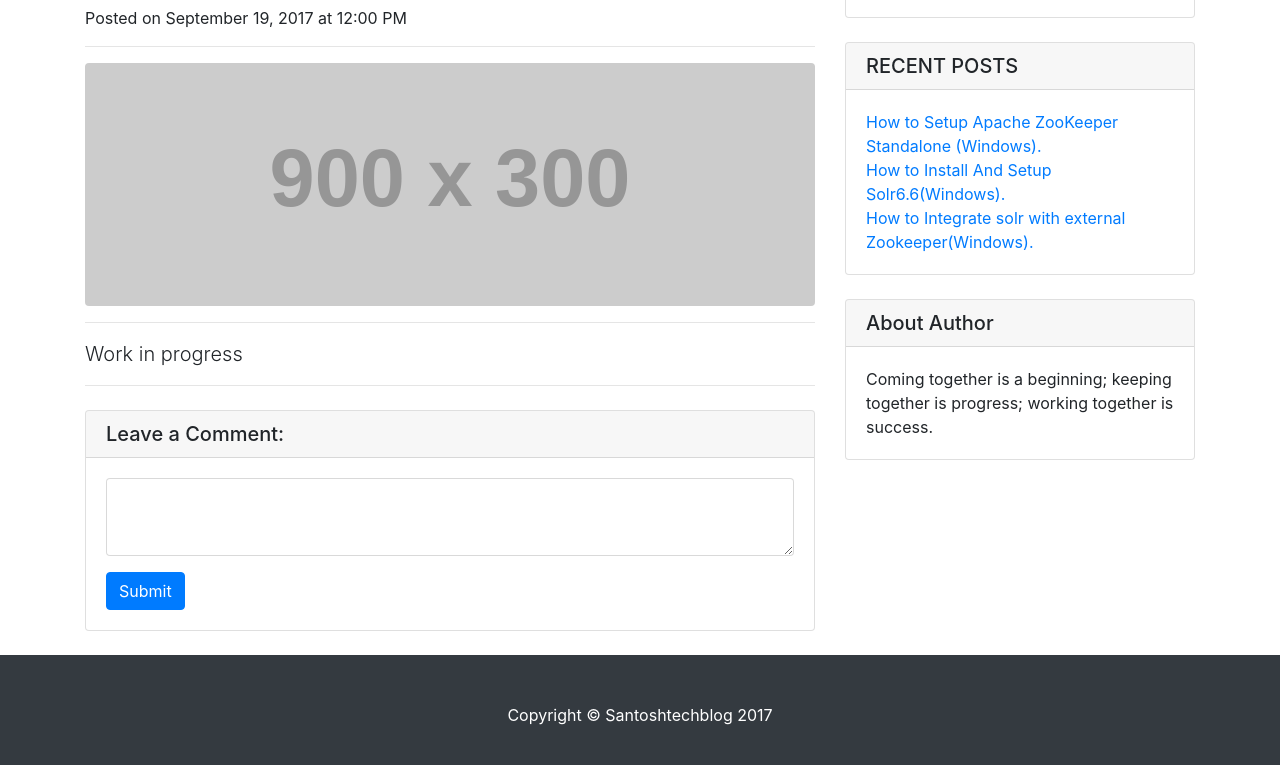
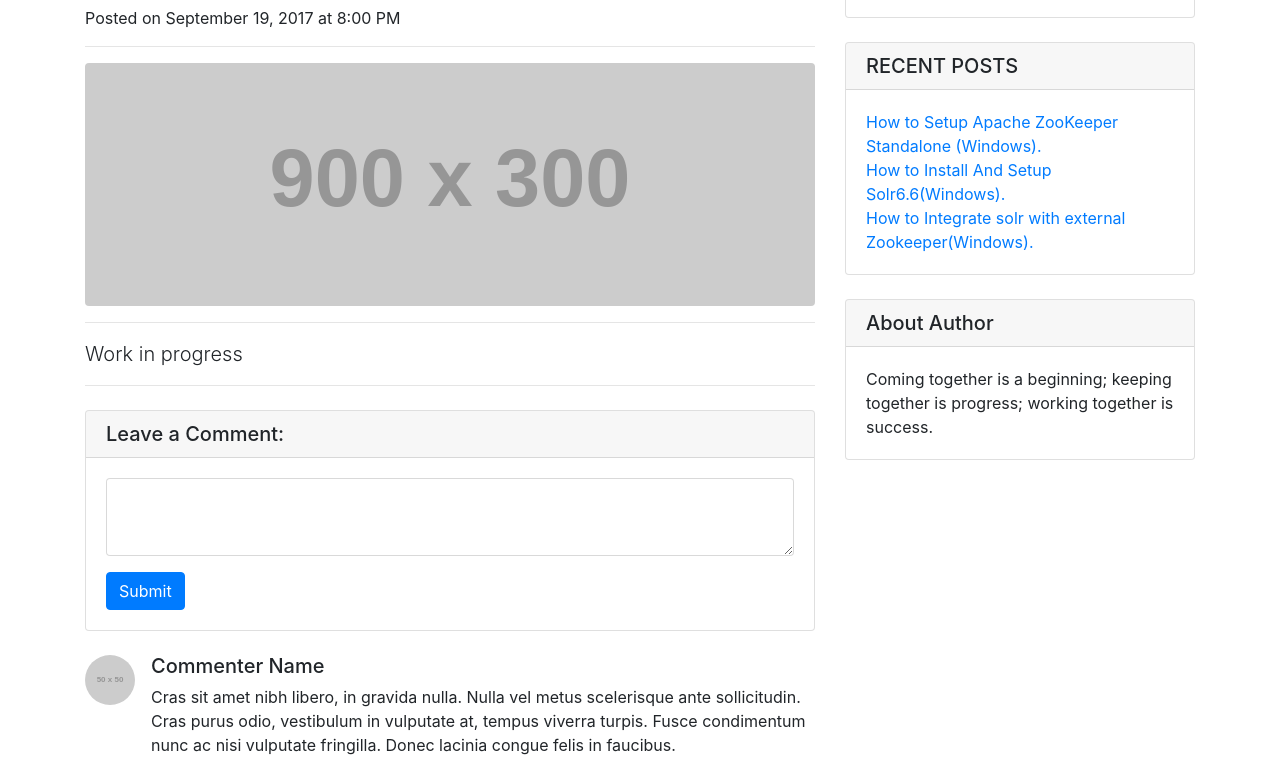
Before and after one commit to santoshagarwal/santoshagarwal.github.io, a website: page index.html in a window 1280 px wide. Shown: the part 189-954 px from the top of the page. Drawn offline with Linux system fonts and the light colour scheme; placeholder pictures from the web are drawn by us.

Commit message:
Update index.html

```diff
--- a/index.html
+++ b/index.html
@@ -68,7 +68,7 @@
           <hr>
 
           <!-- Date/Time -->
-          <p>Posted on September 19, 2017 at 12:00 PM</p>
+          <p>Posted on September 19, 2017 at 8:00 PM</p>
 
           <hr>
 
@@ -95,16 +95,16 @@
             </div>
           </div>
 
-          <!-- Single Comment
+          <!-- Single Comment -->
           <div class="media mb-4">
             <img class="d-flex mr-3 rounded-circle" src="http://placehold.it/50x50" alt="">
             <div class="media-body">
               <h5 class="mt-0">Commenter Name</h5>
               Cras sit amet nibh libero, in gravida nulla. Nulla vel metus scelerisque ante sollicitudin. Cras purus odio, vestibulum in vulputate at, tempus viverra turpis. Fusce condimentum nunc ac nisi vulputate fringilla. Donec lacinia congue felis in faucibus.
             </div>
-          </div> -->
+          </div>
 
-          <!-- Comment with nested comments
+          <!-- Comment with nested comments -->
           <div class="media mb-4">
             <img class="d-flex mr-3 rounded-circle" src="http://placehold.it/50x50" alt="">
             <div class="media-body">
@@ -128,7 +128,7 @@
               </div>
 
             </div>
-          </div>-->
+          </div>
 
         </div>
 
```
